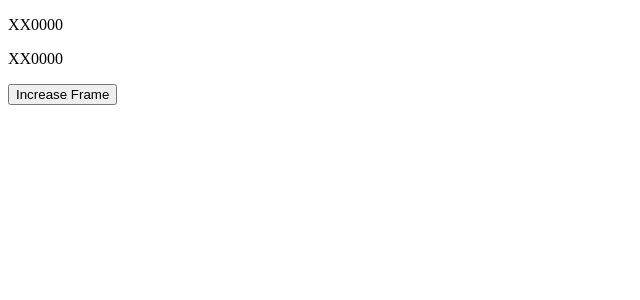
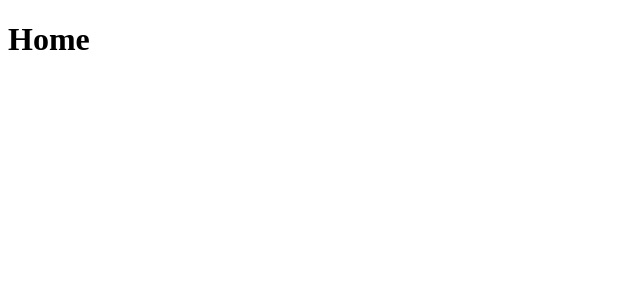
Before and after one commit to asciiflix/webclient, a React (Create React App) app: page / in a window 1280 px wide. Shown: the top 300 px of the page, without its empty margins (0-640 px from the left). Built offline with nearby package versions, Linux system fonts and the light colour scheme.

Commit message:
Implemented basic Routes
We need more than one page, this implements that.

```diff
--- a/package.json
+++ b/package.json
@@ -12,6 +12,7 @@
     "@types/react-dom": "^17.0.0",
     "react": "^17.0.2",
     "react-dom": "^17.0.2",
+    "react-router-dom": "^5.2.0",
     "react-scripts": "4.0.3",
     "typescript": "^4.1.2",
     "web-vitals": "^1.0.1"
@@ -39,5 +40,8 @@
       "last 1 firefox version",
       "last 1 safari version"
     ]
+  },
+  "devDependencies": {
+    "@types/react-router-dom": "^5.1.7"
   }
 }
--- a/src/App.tsx
+++ b/src/App.tsx
@@ -1,13 +1,17 @@
-import React, { useState } from 'react'
-import { AsciiVideoPlayer } from './AsciiVideoPlayer/AsciiVideoPlayer'
+import React from 'react'
+import {Route, Switch, BrowserRouter as Router} from "react-router-dom";
+import HomePage from './Pages/HomePage';
+import LoginPage from './Pages/LoginPage';
 
-function App() {
-  const [frames] = useState([["XX0000", "XX0000"], ["00XX00", "00XX00"], ["0000XX", "0000XX"]]);
-  return (
-    <>
-      <AsciiVideoPlayer frames={frames}/>
-    </>
-  );
+export default class App extends React.Component {
+  render() {
+    return (
+      <Router>
+        <Switch>
+          <Route path="/login" component={LoginPage}/>
+          <Route path="/" component={HomePage}/>
+        </Switch>
+      </Router>
+    )
+  }
 }
-
-export default App;
--- a/src/AsciiVideoPlayer/AsciiVideoPlayer.tsx
+++ /dev/null
@@ -1,25 +0,0 @@
-import React, { useState } from 'react'
-import { FramePlayer } from './FramePlayer'
-
-export const AsciiVideoPlayer: React.FC<{frames: string[][]}> = ({children, frames}) => {
-    const [frameIndex, setFrame] = useState(0);
-    function increaseFrame () {
-        if (frameIndex < frames.length - 1){
-            setFrame(frameIndex + 1);
-        } else {
-            setFrame(0);
-        }
-    }
-    function play() {
-        while(true) {
-            increaseFrame();
-        }
-    }
-
-    return (
-        <div>
-            <FramePlayer frameRows={frames[frameIndex]}/>
-            <button onClick={increaseFrame}>Increase Frame</button>
-        </div>
-    );
-}
--- a/src/AsciiVideoPlayer/FramePlayer.tsx
+++ /dev/null
@@ -1,11 +0,0 @@
-import React from 'react'
-
-export const FramePlayer: React.FC<{frameRows: string[]}> = ({children, frameRows}) => {
-    return (
-        <div>{
-            frameRows.map((row) => {
-            return <p>{ row }</p>;
-            })
-        }</div>
-    );
-}
--- /dev/null
+++ b/src/Common/TitleBar.tsx
@@ -0,0 +1 @@
+// empty
--- /dev/null
+++ b/src/Pages/HomePage.tsx
@@ -0,0 +1,9 @@
+import React from "react";
+
+export default class HomePage extends React.Component {
+    render() {
+        return (
+            <h1>Home</h1>
+        )
+    }
+}
--- /dev/null
+++ b/src/Pages/LoginPage.tsx
@@ -0,0 +1,9 @@
+import React from "react";
+
+export default class LoginPage extends React.Component {
+    render() {
+        return (
+            <h1>Login</h1>
+        )
+    }
+}
```
Also changed, not shown: src/setupTests.ts (deleted, +0 -5 lines), 2 other files (tests, documents, lock files or other folders).
